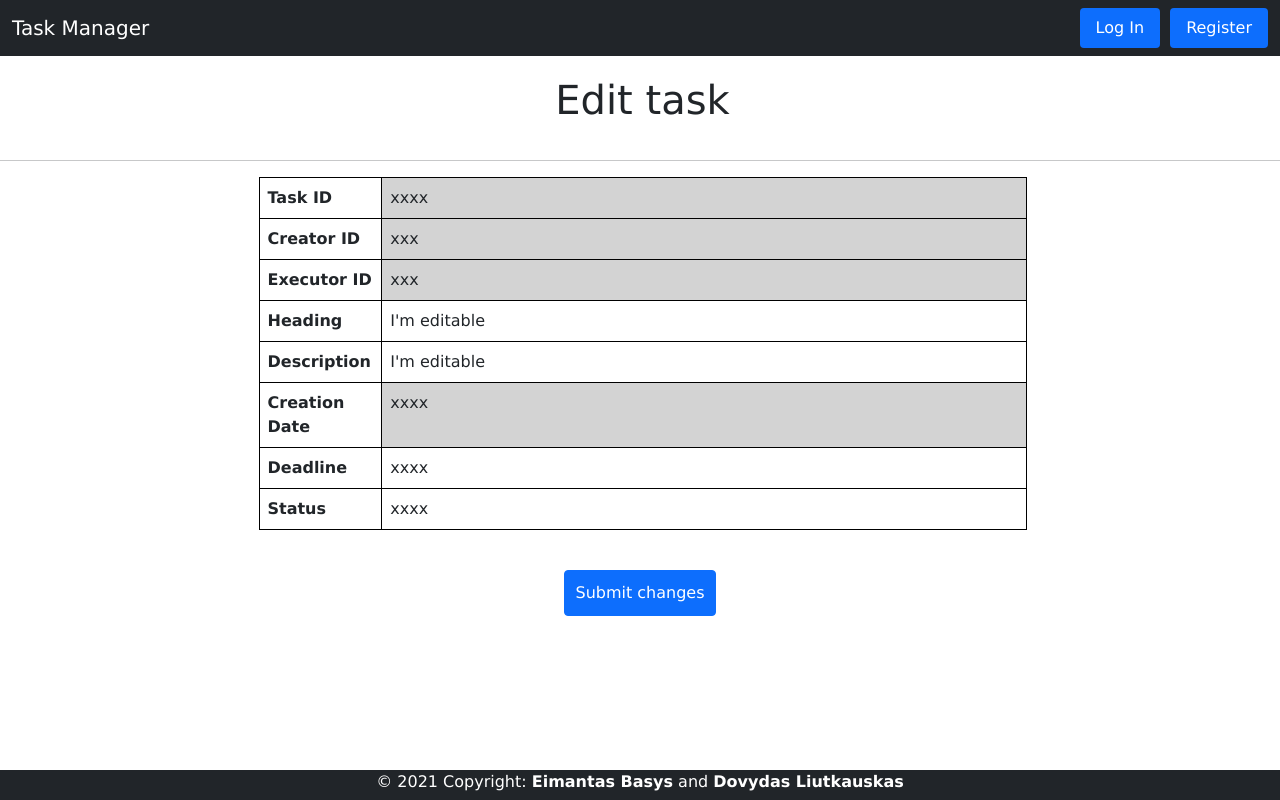
After one commit to Eimantas93/TM, a Flask app: page /edit_task in a window 1280 px wide. The commit adds this page. Run offline with Flask 2, Linux system fonts and the light colour scheme.

Commit message:
Implemented edit.html, but need to get data

```diff
--- a/static/styles.css
+++ b/static/styles.css
@@ -43,21 +43,25 @@ label {
     margin-bottom: 30px;
 }
 
-.borderValue {
+/* Two "r' because class "border" is already taken by bootstrap */
+.borderr {
     border: 1px solid black;
 }
 
-.tableRow {
-    border: 1px solid black;
-    width: 60%;
+.borderName {
+    width: 16%;
 }
-
-.borderName {
-    width: 15%;
-}
-
 .edit {
     margin-left: 10px;
     font-weight: bold;
     color: green;
 }
+
+/* A little better look */
+body {
+    font-family: Verdana, Geneva, Tahoma, sans-serif
+}
+
+.form-2 {
+    width: 100%;
+}
--- /dev/null
+++ b/templates/edit_task.html
@@ -0,0 +1,56 @@
+{% extends "layout.html" %}
+
+{% block title %}
+Edit task
+{% endblock %}
+
+{% block main %}
+<h1 class="pageTitle">Edit task</h1>
+<hr>
+<center>
+    <form action="/edit_task" method="POST" class="form-2">
+    <table class="table">
+        <tr class="borderr">
+            <th scope="col" class="borderName">Task ID</th>
+            <td class="borderr" style="background-color: lightgrey;">xxxx</td>
+        </tr>
+        <tr class="borderr">
+            <th scope="col" class="borderName">Creator ID</th>
+            <td class="borderr" style="background-color: lightgrey;">xxx</td>
+        </tr>
+        <tr class="borderr">
+            <th scope="col" class="borderName">Executor ID</th>
+            <td class="borderr" style="background-color: lightgrey;">xxx</td>
+        </tr>
+        <tr class="borderr">
+            <th scope="col" class="borderName" name="heading">Heading</th>
+            <td class="borderr"><div contenteditable>I'm editable</div></td>
+        </tr>
+        <tr class="borderr">
+            <th scope="col" class="borderName" name="description">Description</th>
+            <td class="borderr"><div contenteditable>I'm editable</div></td>
+        </tr>
+        <tr class="borderr">
+            <th scope="col" class="borderName" name="creation_date">Creation Date</th>
+            <td class="borderr" style="background-color: lightgrey;">xxxx</td>
+        </tr>
+        <tr class="borderr">
+            <th scope="col" class="borderName" name="deadline">Deadline</th>
+            <td class="borderr">xxxx</td>
+        </tr>
+        <tr class="borderr">
+            <th scope="col" class="borderName" name="status">Status</th>
+            <td class="borderr">xxxx</td>
+        </tr>
+    </table>
+    <div class="button">
+    <button type="submit" class="btn btn-primary">Submit changes</button>
+    </div>
+    </form>
+</center>
+{% endblock %}
+<table>
+    <tr><td><div contenteditable>I'm editable</div></td>
+    <td><div contenteditable>I'm also editable</div></td></tr>
+    <tr><td>I'm not editable</td></tr>
+</table>
--- a/templates/layout.html
+++ b/templates/layout.html
@@ -46,13 +46,10 @@
             <a class="nav-link" href='{{ url_for("index") }}'>Main</a>
           </li>
           <li class="nav-item">
-            <a class="nav-link" href='{{ url_for("tasks") }}'>Assigned tasks</a>
-          </li>
-          <li class="nav-item">
             <a class="nav-link" href='{{ url_for("relations") }}'>Edit relations</a>
           </li>
           <li class="nav-item">
-            <a class="nav-link" href='#'>Tasks history</a>
+            <a class="nav-link" href='{{ url_for("tasks") }}'>Tasks history</a>
           </li>
           <li class="nav-item">
             <a class="nav-link" href='{{ url_for("new_task") }}'>New task</a>
--- a/templates/new_task.html
+++ b/templates/new_task.html
@@ -31,7 +31,7 @@ Create new task
         </div>
         <label>Deadline: </label>
         <div class="form-group">
-            <input type="date" min="2021-02-17" value="2021-02-18" name="deadline" required>
+            <input type="date" min="2021-02-22" value="2021-02-22" name="deadline" required>
         </div>
         <div class="button">
         <button class="btn btn-primary" type="submit">DELIVER</button>
--- a/templates/tasks.html
+++ b/templates/tasks.html
@@ -5,7 +5,7 @@ All tasks
 {% endblock %}
 
 {% block main %}
-<h1 class="pageTitle">All assigned tasks.</h1>
+<h1 class="pageTitle">Tasks History.</h1>
 <hr>
 <!-- Need to loop over existing tasks with jinja -->
 {% endblock %}
```
Also changed, not shown: templates/index.html (+17 -31 lines).
